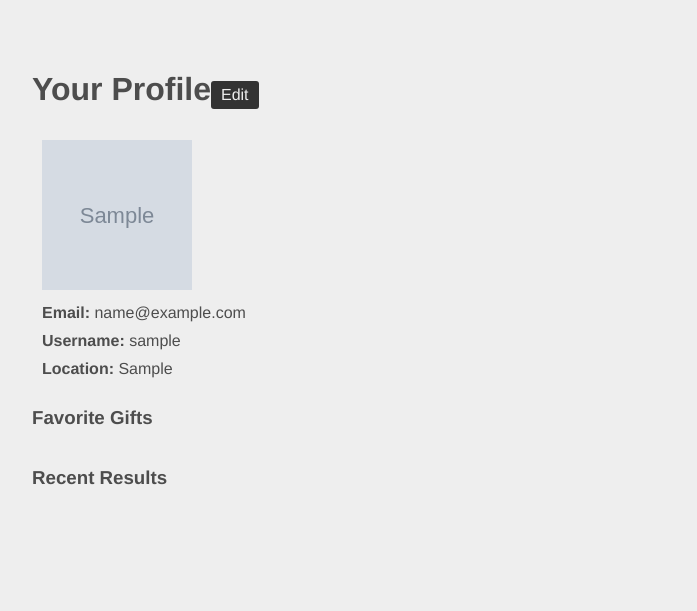
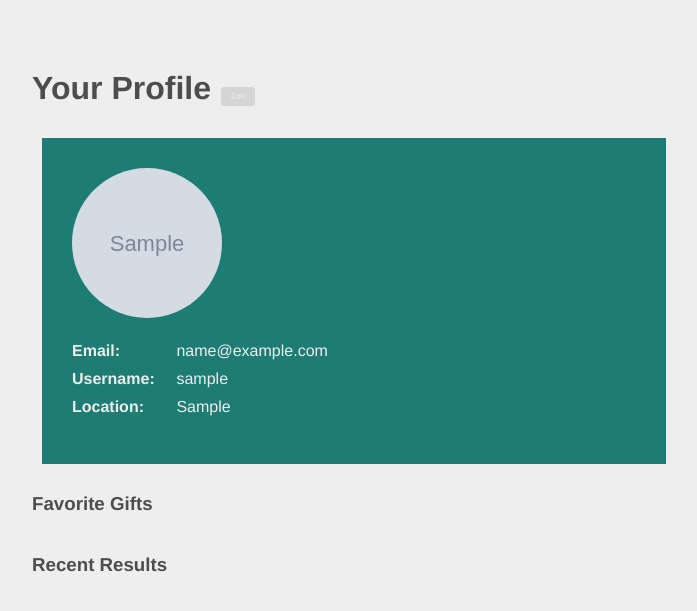
Before and after one commit to nicktouchette/giftr, a Node server app: page /users/600000000000000000000001 in a window 1280 px wide. Shown: the part 61-672 px from the top of the page, without its empty margins (64-761 px from the left). Run offline with Node 20, Linux system fonts and the light colour scheme; a user stored in the database is signed in; data comes from the database, SQL or seed files in the repository; tables that the repository leaves empty hold one stand-in row (values such as "Sample post"); grey boxes marked "Sample" are stand-in pictures; some libraries are stand-ins or nearby versions.

Commit message:
Style profile

```diff
--- a/public/stylesheets/style.css
+++ b/public/stylesheets/style.css
@@ -3035,7 +3035,12 @@ label {
   text-decoration: none;
   margin-right: 10px;
   padding: 5px 10px;
-  background-color: #333; }
+  font-size: 8px;
+  background-color: #d5d5d5;
+  margin-left: 10px;
+  transition: background-color .3s; }
+  .option-btn:hover {
+    background-color: #333; }
 
 .inline {
   display: inline-block; }
@@ -3086,14 +3091,36 @@ label {
   .center_form h2 {
     text-align: center; }
 
+h1.inline {
+  margin-top: 20px; }
+
 h2.inline {
   margin-right: 15px; }
 
 .profile_info {
-  margin: 10px 0 10px 10px; }
+  float: left;
+  display: block;
+  margin-right: 2.35765%;
+  width: 57.35098%;
+  color: #EEE;
+  padding: 20px 0 20px 30px;
+  margin: 10px 0 10px 10px;
+  background-color: #1d7d74; }
+  .profile_info:last-child {
+    margin-right: 0; }
+  .profile_info::after {
+    clear: both;
+    content: "";
+    display: table; }
   .profile_info img {
     width: 150px;
-    height: 150px; }
+    height: 150px;
+    margin-top: 10px;
+    margin-bottom: 10px;
+    border-radius: 75px; }
+  .profile_info p .profile_label {
+    display: inline-block;
+    width: 100px; }
   .profile_info p {
     margin: 10px 0; }
 
--- a/scss/style.scss
+++ b/scss/style.scss
@@ -85,7 +85,14 @@ label {
 .option-btn {
   @include btn;
   padding: 5px 10px;
-  background-color: $dark-gray;
+  font-size: 8px;
+  background-color: darken($light-gray, 10%);
+  margin-left: 10px;
+  transition: background-color .3s;
+
+  &:hover {
+    background-color: $dark-gray;
+  }
 }
 
 .inline {
@@ -153,18 +160,37 @@ label {
 
 // Profile
 
+h1.inline {
+  margin-top: 20px;
+}
 h2.inline {
   margin-right: 15px;
 }
 
 .profile_info {
+  @include span-columns(7);
+  @include clearfix;
+  color: $light-gray;
+  padding: 20px 0 20px 30px;
+  margin: 10px 0 10px 10px;
+  background-color: darken($primary, 10%);
 
   img {
     width: 150px;
     height: 150px;
+    margin-top: 10px;
+    margin-bottom: 10px;
+    border-radius: 75px;
+  }
+  p {
+    .profile_label {
+      display: inline-block;
+      width: 100px;
+    }
   }
 
-  margin: 10px 0 10px 10px;
+
+
 
 
   p {
@@ -173,8 +199,6 @@ h2.inline {
 }
 
 .img_row {
-
-
   margin: 15px 0;
   img {
     width: 150px;
--- a/views/users/show.jade
+++ b/views/users/show.jade
@@ -9,12 +9,13 @@ block content
       img(src=user.image, class="profile_img")
     - else
       img(src="/img/shopping-bag-placeholder.png", class="profile_img")
-    p <strong>Email:</strong>
+    p <strong class="profile_label">Email:</strong>
       = ' ' + user.local.email
-    p <strong>Username:</strong>
+    p <strong class="profile_label">Username:</strong>
      = ' ' + user.userName
-    p <strong>Location:</strong>
+    p <strong class="profile_label">Location:</strong>
      = ' ' + user.location
+    br
   #gifts_container
     .img_row
       h3.section_title Favorite Gifts
```
Also changed, not shown: 1 other file.
